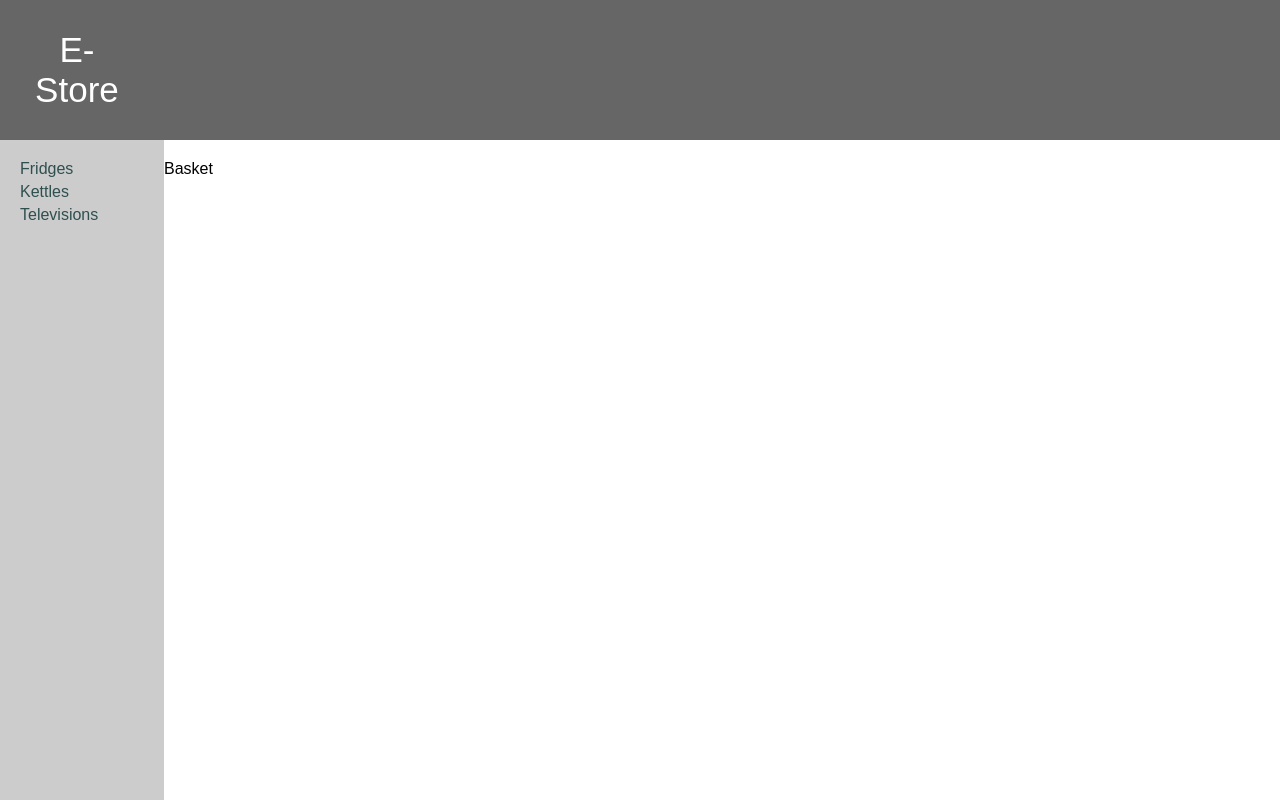
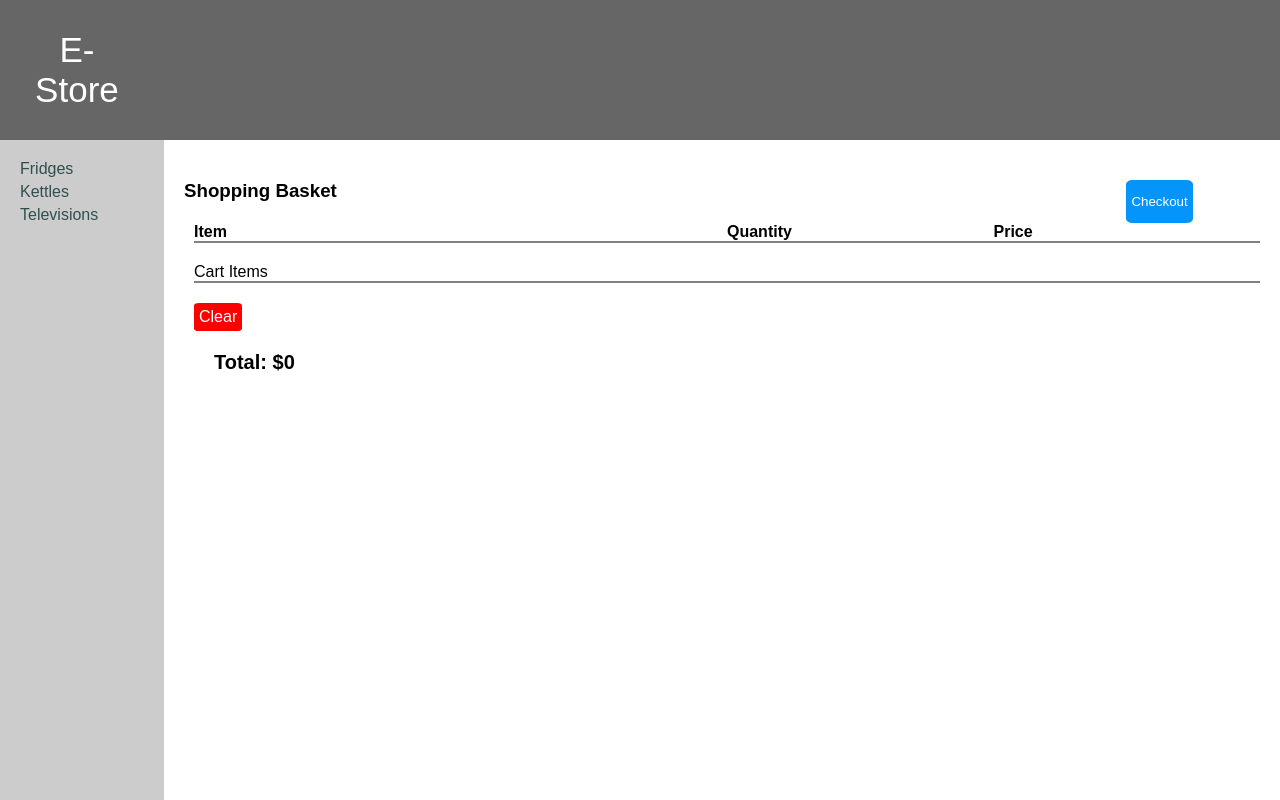
Before and after one commit to Tajbiul-Rawol/E-Commerce, a React (Create React App) app in the folder e-store/: page /basket in a window 1280 px wide. Shown: the top 800 px of the page. Built offline with nearby package versions, Linux system fonts and the light colour scheme; data requests are answered from the project's data file.

Commit message:
designed the basket page

```diff
--- a/e-store/src/components/Basket.jsx
+++ b/e-store/src/components/Basket.jsx
@@ -1,7 +1,90 @@
-import React from 'react'
+import React, { useState } from 'react'
 
 export const Basket = () => {
+
+    const [hover, setHover] = useState(false);
+
+    const BasketContainer = {
+        display: 'grid',
+        padding: '20px',
+        gridTemplateRows: '0.25fr 1fr 0.25fr',
+        gridTemplateColumns: '0.5fr 1fr 0.1fr',
+    }
+
+    const BasketTable = {
+        gridColumn: '1/span 3',
+        gridTemplateRows: '0.25fr 1fr 0.25fr 0.25fr',
+        columnGap: '20px',
+        paddingLeft: '10px'
+    }
+
+    const BasketHeader = {
+        display: 'grid',
+        gridTemplateColumns: '1fr 0.5fr 0.5fr',
+    }
+
+    const BasketHeaderLine = {
+        marginBottom: '20px',
+        border: '1px solid gray'
+    }
+
+    const BasketButton = {
+        padding: '5px',
+        width: 'fit-content',
+        borderRadius: '10%',
+        backgroundColor: '#ff0000',
+        color: '#fff',
+        border: 'none',
+        cursor: hover ? 'pointer' : 'auto'
+    }
+
+    const BasketTotal = {
+        fontSize: '20px',
+        fontWeight: 'bold',
+        padding: '20px'
+    }
+
+    const CheckoutButton = {
+        padding: '5px',
+        width: 'fit-content',
+        borderRadius: '10%',
+        backgroundColor: '#0594f9',
+        color: '#fff',
+        border: 'none',
+        marginLeft: 'auto',
+        cursor: hover ? 'pointer' : 'auto'
+
+    }
+
     return (
-        <div>Basket</div>
+        <div style={BasketContainer}>
+            <h3>Shopping Basket</h3>
+            <button style={CheckoutButton}
+                onMouseEnter={() => setHover(true)}
+                onMouseLeave={() => setHover(false)}
+            >
+                Checkout
+            </button>
+            <div style={BasketTable}>
+                <div style={BasketHeader}>
+                    <h4>Item</h4>
+                    <h4>Quantity</h4>
+                    <h4>Price</h4>
+                </div>
+                <div style={BasketHeaderLine}>
+                </div>
+                <div style={BasketHeader}>
+                    Cart Items
+                </div>
+                <div style={BasketHeaderLine}>
+                </div>
+                <div style={BasketButton}
+                    onMouseEnter={() => setHover(true)}
+                    onMouseLeave={() => setHover(false)}>
+                    Clear
+                </div>
+                <div style={BasketTotal}>Total: $0</div>
+            </div>
+        </div >
     )
 }
```
